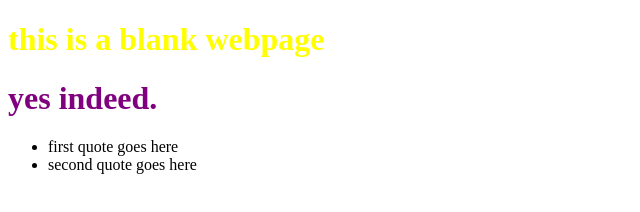
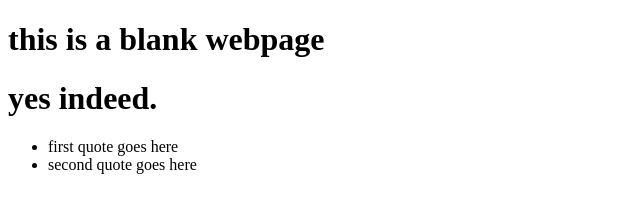
Before and after one commit to riakud/main_openSap_repo, a plain HTML site: page index.html in a window 1280 px wide. Shown: the whole page, without its empty margins (0-640 px from the left). Drawn offline with Linux system fonts and the light colour scheme.

Commit message:
removed styles from both headers.

```diff
--- a/index.html
+++ b/index.html
@@ -6,8 +6,8 @@
 		<link href = 'styles.css' rel='stylesheet' type = 'text/css'/>
 	</head>
 	<body>
-		<h1 style= "color : yellow"> this is a blank webpage</h1>
-		<h1 style= "color : Purple">yes indeed.</h1>
+		<h1> this is a blank webpage</h1>
+		<h1>yes indeed.</h1>
 		<ul>
 			<li>first quote goes here</li>
 			<li>second quote goes here</li>
```
